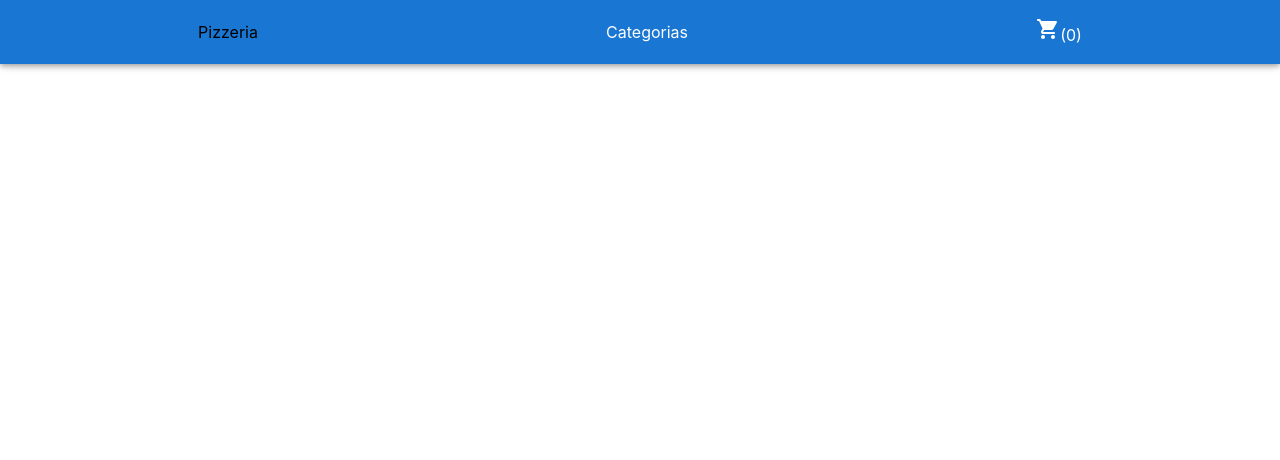
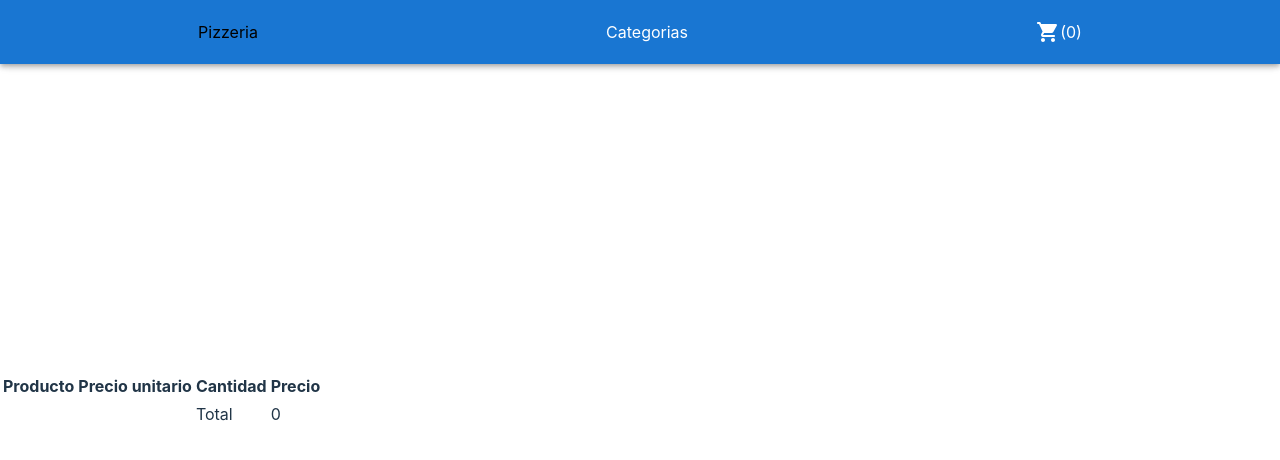
Before and after one commit to Maluc8/ProyectoFinal-Cuello, a React (Vite) app: page /cart in a window 1280 px wide. Shown: the top 460 px of the page. Built offline with nearby package versions, Linux system fonts and the light colour scheme.

Commit message:
Se agrego /cart
/cart con la funcionalidades de:
-Eliminar item.
-Cambiar cantidades de items

```diff
--- a/src/App.jsx
+++ b/src/App.jsx
@@ -5,6 +5,7 @@ import { BrowserRouter as Router, Routes, Route } from 'react-router-dom';
 import ProductDetail from './components/ProductDetail/ProductDetail.jsx';
 import Categories from './components/Categories/Categories';
 import { CartContextProvider } from './context/cartContext';
+import Cart from './components/Cart/Cart.jsx'
 
 function App() {
   return (<>
@@ -15,7 +16,8 @@ function App() {
         <Route exact path= '/' element= {<ItemListContainer />} />
         <Route exact path= '/item/:id' element= {<ProductDetail />} />
         <Route exact path= '/category/:id' element= {<ItemListContainer />} />
-        <Route exact path='/categories' element= {<Categories />} />
+        <Route exact path= '/categories' element= {<Categories />} />
+        <Route exact path= '/cart' element= {<Cart />} />
       </Routes>
     </Router>
     </CartContextProvider>
--- /dev/null
+++ b/src/components/Cart/Cart.jsx
@@ -0,0 +1,60 @@
+import { useContext,useState, useEffect } from 'react';
+import { cartContext } from '../../context/cartContext';
+import ItemCart from '../ItemCart/ItemCart.jsx'
+import useAsyncMock from '../../hooks/useAsyncMock';
+import products from '../../mocks/menu.json';
+import { CircularProgress } from '@mui/material';
+
+const Cart = () => {
+    const { items, removeItem } = useContext(cartContext);
+    const { data, loading } = useAsyncMock(products);
+
+    const [total, setTotal] = useState(0);
+
+    useEffect(() => {
+        if (!loading && data) {
+            const newTotal = items.reduce((acc, item) => {
+                const product = data.find(prod => prod.id === item.id);
+                return acc + item.quantity * product.precio;
+            }, 0);
+            setTotal(newTotal);
+        }
+    }, [loading, data, items]);
+
+    if (loading) return <><CircularProgress /></>;
+
+    const handleRemoveItem = (productId) => {
+        removeItem(productId);
+    };
+    return (
+        <>
+            <table>
+                <thead>
+                    <tr>
+                        <th>Producto</th>
+                        <th>Precio unitario</th>
+                        <th>Cantidad</th>
+                        <th>Precio</th>
+                        <th></th>
+                    </tr>
+                </thead>
+                <tbody>
+                    {items.map(product => {
+                        const productData = data.find(el => el.id === product.id);
+                        return <ItemCart key={product.id} product={productData} quantity={product.quantity} onRemove={() => handleRemoveItem(product.id)} />
+                    })}
+                </tbody>
+                <tfoot>
+                    <tr>
+                        <td></td>
+                        <td></td>
+                        <td>Total</td>
+                        <td>{total}</td>
+                    </tr>
+                </tfoot>
+            </table>
+        </>
+    )
+}
+
+export default Cart;
--- a/src/components/CartWiget/CartWidget.jsx
+++ b/src/components/CartWiget/CartWidget.jsx
@@ -1,14 +1,17 @@
 import ShoppingCartRoundedIcon from '@mui/icons-material/ShoppingCartRounded';
 import { useContext } from 'react';
 import { cartContext } from '../../context/cartContext';
+import { Link } from '@mui/material'
 
 const CartWidget = () => {
   const itemsCount = useContext(cartContext).items.length;
   return (
-    <div>
-        <ShoppingCartRoundedIcon />
-        <span>({itemsCount})</span>
+    <Link href="/cart" style={{ textDecoration: 'none', color: 'inherit' }}>
+    <div style={{ display: 'flex', alignItems: 'center' }}>
+      <ShoppingCartRoundedIcon />
+      <span>({itemsCount})</span>
     </div>
+  </Link>
   )
 }
 
--- /dev/null
+++ b/src/components/ItemCart/ItemCart.jsx
@@ -0,0 +1,40 @@
+import PropTypes from 'prop-types';
+import DeleteForeverRoundedIcon from '@mui/icons-material/DeleteForeverRounded';
+import { useState, useContext } from 'react';
+import { cartContext } from '../../context/cartContext';
+
+const ItemCart = ({ product, quantity, onRemove }) => {
+    const [currentQuantity, setCurrentQuantity] = useState(quantity);
+    const { addItem } = useContext(cartContext);
+
+    const handleQuantityChange = (newQuantity) => {
+        setCurrentQuantity(newQuantity);
+        addItem(product.id, parseInt(newQuantity, 10));
+    };
+    return (
+        <tr>
+            <td>{product.nombre}</td>
+            <td>{product.precio}</td>
+            <td>                <input
+                    type="number"
+                    value={currentQuantity}
+                    onChange={(e) => handleQuantityChange(e.target.value)}
+                /></td>
+            <td>{product.precio * currentQuantity}</td>
+            <td><DeleteForeverRoundedIcon onClick={onRemove} style={{cursor: 'pointer'}} /></td>
+        </tr>
+    );
+};
+
+ItemCart.propTypes = {
+    product: PropTypes.shape({
+        id: PropTypes.string,
+        nombre: PropTypes.string,
+        precio: PropTypes.number,
+
+    }),
+    quantity: PropTypes.number,
+    onRemove: PropTypes.func,
+};
+
+export default ItemCart;
--- a/src/components/Navbar/Navbar.jsx
+++ b/src/components/Navbar/Navbar.jsx
@@ -1,6 +1,6 @@
 import CartWidget from '../CartWiget/CartWidget';
 import './Nabvar.css';
-import { AppBar, Button, Toolbar, Link} from '@mui/material';
+import { AppBar, Toolbar, Link} from '@mui/material';
 
 const Navbar = () => {
     return (
--- a/src/components/Product/Product.jsx
+++ b/src/components/Product/Product.jsx
@@ -9,7 +9,7 @@ const product = ({product}) =>{
         <Card className="card-products-container" >
             <CardContent component={Link} to={`/item/${id}`}>
                 <Typography variant="h5">{nombre}</Typography>
-                <Image src={`./public/${imagen}`} />
+                <Image src={imagen} />
                 <Typography>{precio.toFixed(2)}</Typography>
             </CardContent>
             <AddProduct id={id}/>
--- a/src/context/cartContext.jsx
+++ b/src/context/cartContext.jsx
@@ -11,23 +11,26 @@ export const CartContextProvider = (props) =>{
     localStorage.setItem('cartItems', JSON.stringify(items));
   }, [items]);
 
-    const addItem = (id,quantity)=>{
-      if (quantity === 0) {
-        setItems(items.filter(item => item.id !== id));
-      } else {
-        const itemFound = items.find(item => item.id === id);
-        if (!itemFound) {
-          setItems([...items, { id: id, quantity: quantity }]);
-        } else {
-          itemFound.quantity = quantity;
-          setItems(items);
-        }
-      }
-    };
+  const addItem = (id, quantity) => {
+    const existingItemIndex = items.findIndex(item => item.id === id);
+
+    if (existingItemIndex !== -1) {
+      const updatedItems = [...items];
+      updatedItems[existingItemIndex].quantity = quantity;
+      setItems(updatedItems);
+    } else {
+      setItems([...items, { id: id, quantity: quantity }]);
+    }
+  };
+
+    const removeItem = (productId) => {
+      setItems(prevItems => prevItems.filter(item => item.id !== productId));
+  };
 
     const contextValue = {
         items,
         addItem,
+        removeItem
       };
 
       return (
--- a/src/mocks/menu.json
+++ b/src/mocks/menu.json
@@ -1,7 +1,7 @@
 [
     {
         "id" : "0001",
-        "imagen" : "media/muzza.jfif",
+        "imagen" : "gs://react-coderhouse-cuello.appspot.com/media/muzza.jfif",
         "nombre": "Pizza de Muzzarella",
         "ingredientes": "Salsa, muzzarella, orégano, aceituna",
         "precio": 700,
```
